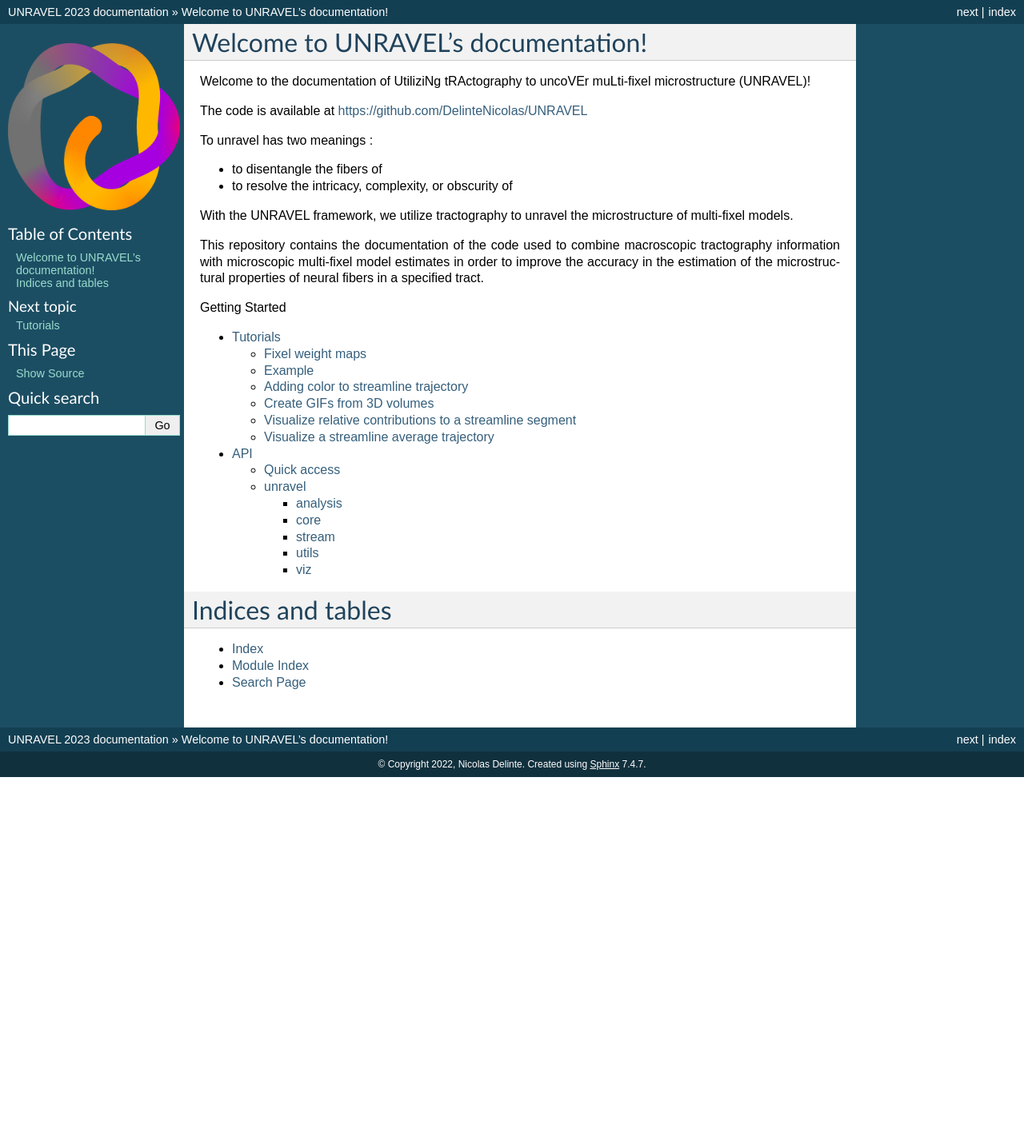
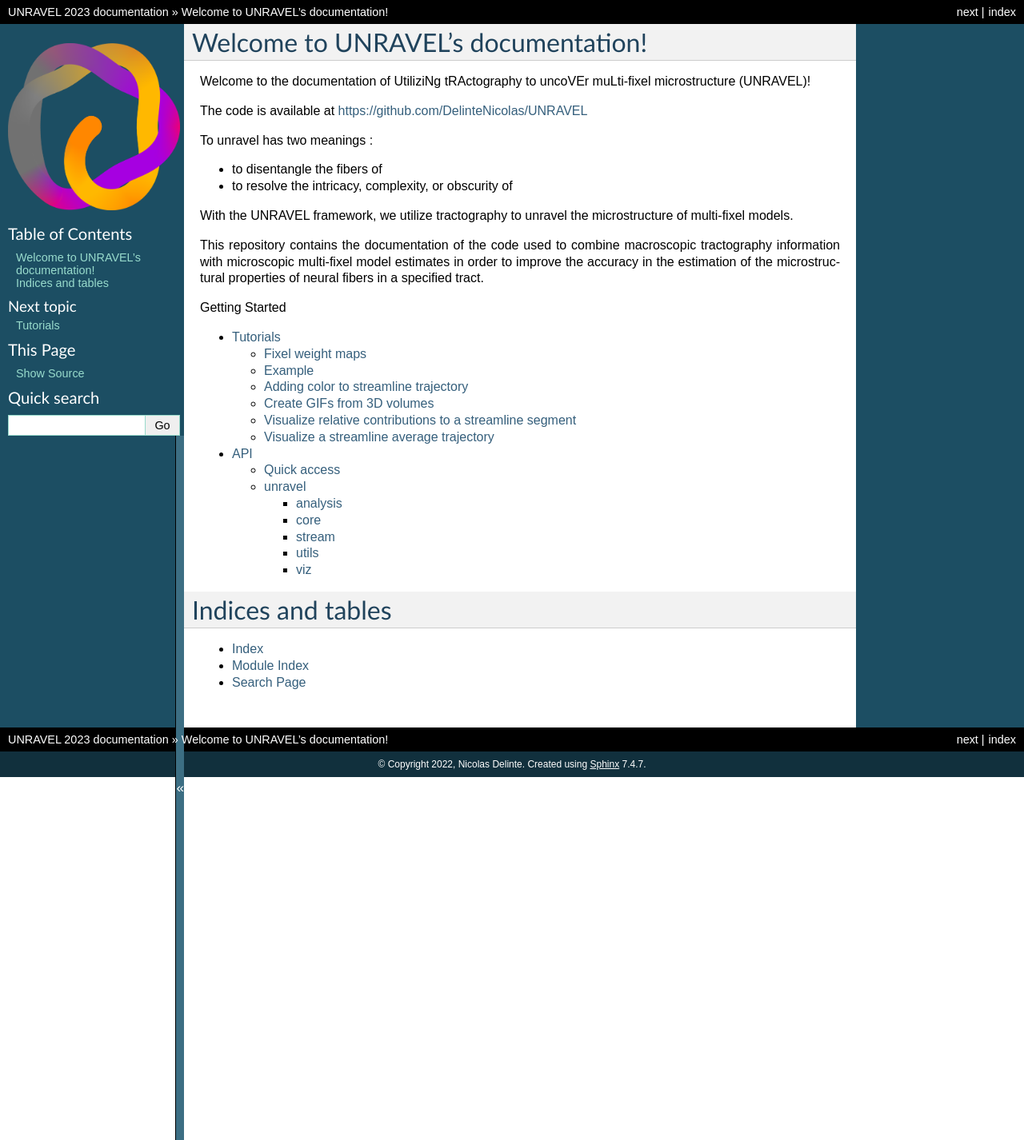
Before and after one commit to DelinteNicolas/UNRAVEL, a Sphinx documentation site: the page built from docs/index.rst, in a window 1280 px wide. Shown: the whole page at 80% size. Built offline with Sphinx 7.4.7, drawn with Linux system fonts in a browser that asks for light colours; before the commit the page ends 972 px from its top, so only the background shows below that.

Commit message:
Updated theme

```diff
--- a/docs/conf.py
+++ b/docs/conf.py
@@ -53,6 +53,11 @@
 # -- Options for HTML output
 
 html_theme = 'classic'
+html_theme_options = {
+    "collapsiblesidebar": "true",
+    "relbarbgcolor": "black",
+    "sidebartextcolor": "white"
+}
 html_static_path = [] # = ['_static']
 
 # -- Options for EPUB output
```
